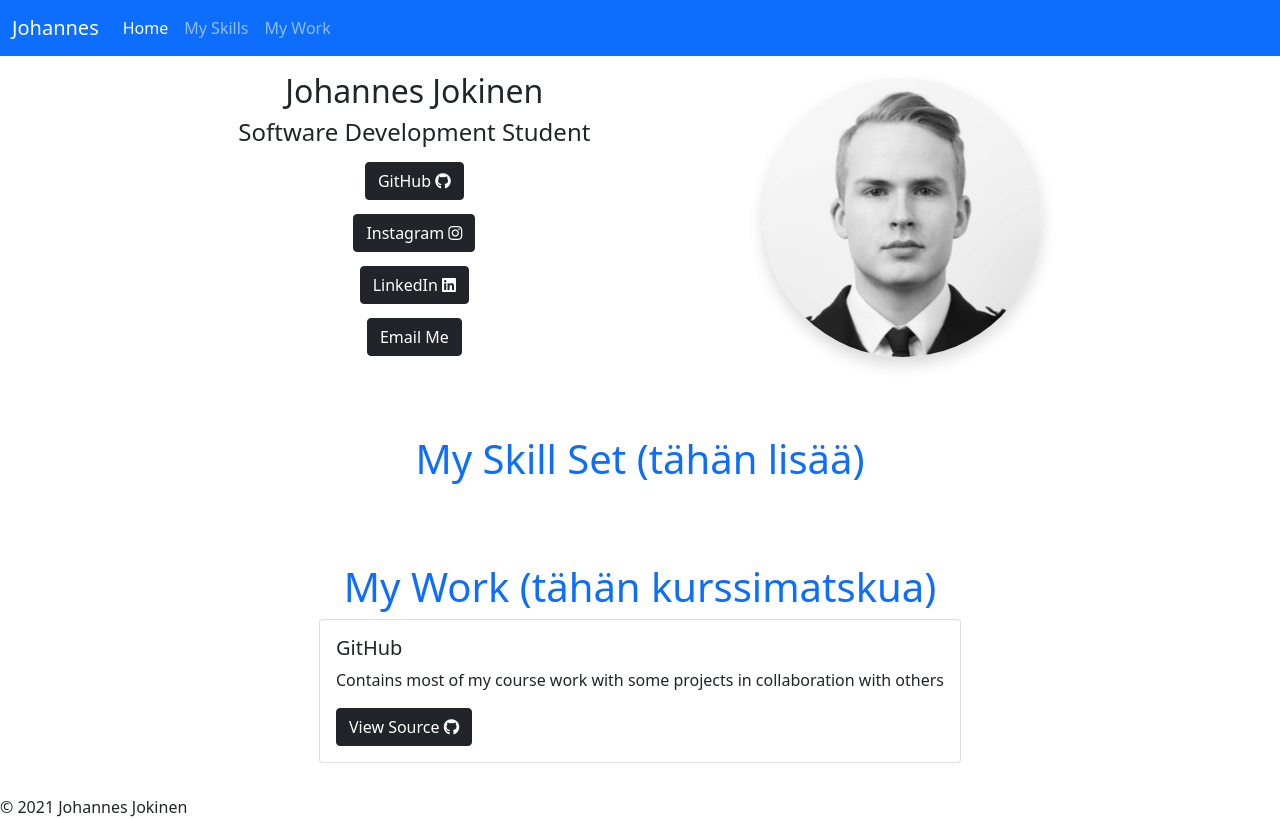
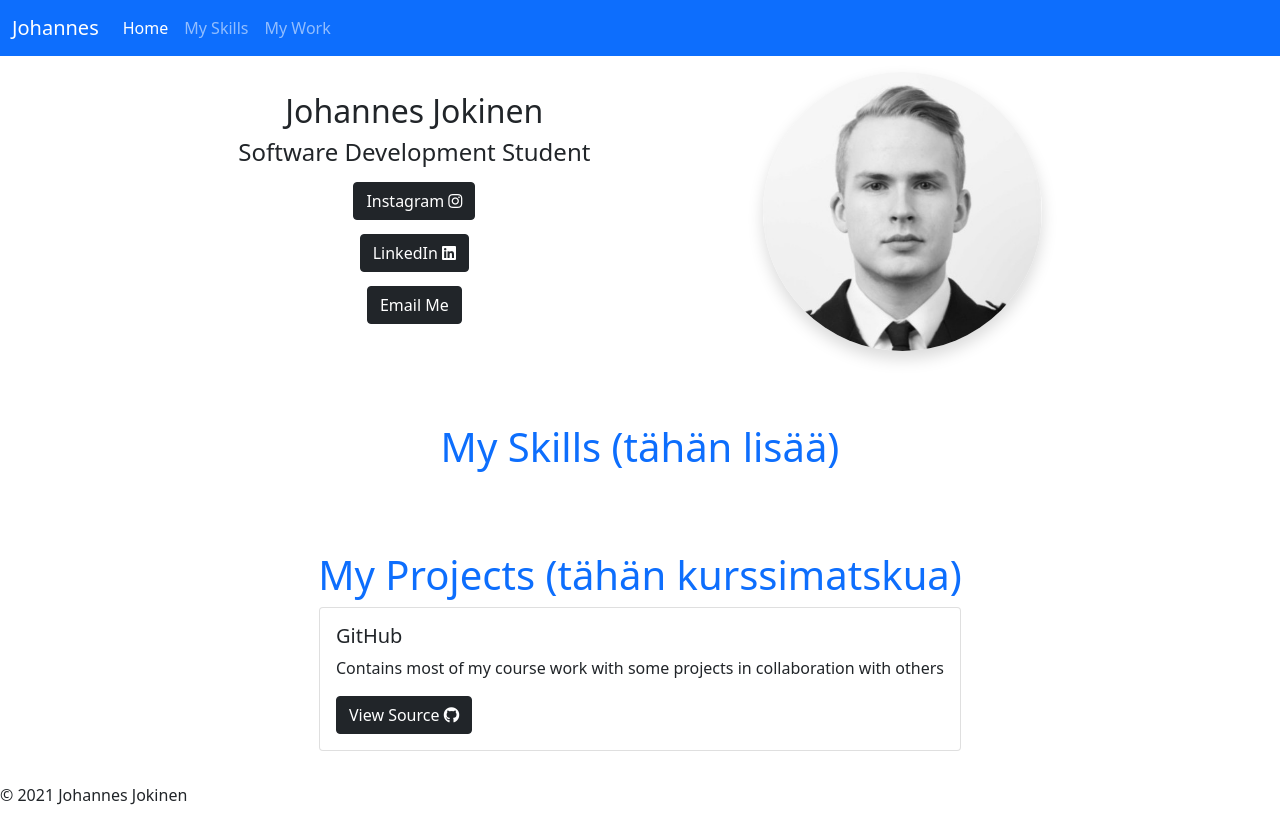
Before and after one commit to Johannes178/portfolio, a plain HTML site: page index.html in a window 1280 px wide. Drawn offline with nearby package versions, Linux system fonts and the light colour scheme.

Commit message:
Grammar corrections

```diff
--- a/index.html
+++ b/index.html
@@ -46,9 +46,6 @@
             <h2>Johannes Jokinen</h2>
             <h4>Software Development Student</h4>
             <button type="button" class="btn btn-link">
-                <a href="https://github.com/johannes178" class="btn btn-dark">GitHub <i class="fab fa-github"></i></a>
-            </button>
-            <button type="button" class="btn btn-link">
                 <a href="https://instagram.com/johannes176"class="btn btn-dark">Instagram <i class="fab fa-instagram"></i></a>
             </button>
             <button type="button" class="btn btn-link">
@@ -69,10 +66,10 @@
         </div>
     </section>
     <section id="skills" class="mt-5 p-4">
-        <h1 class="text-primary text-center">My Skill Set (tähän lisää)</h1>
+        <h1 class="text-primary text-center">My Skills (tähän lisää)</h1>
     </section>
     <section id="works" class="mt-4 p-4">
-        <h1 class=" text-primary text-center">My Work (tähän kurssimatskua)</h1>
+        <h1 class=" text-primary text-center">My Projects (tähän kurssimatskua)</h1>
         <div class="d-flex flex-column flex-md-row justify-content-md-evenly gap-4">
             <div class="card mb-2">
                 <div class="card-body">
```
